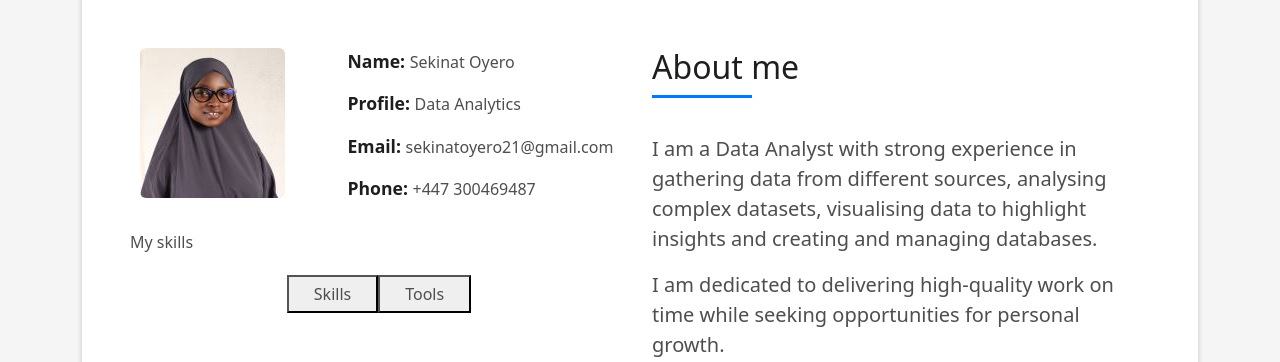
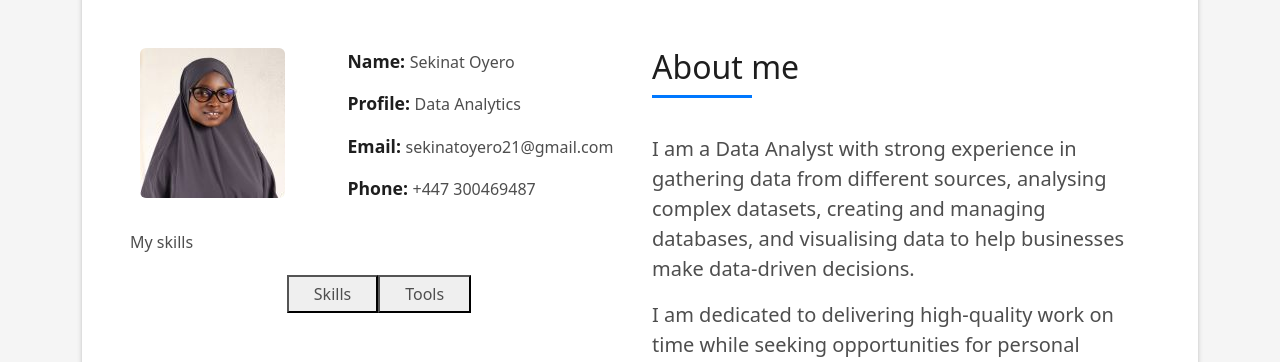
Before and after one commit to Sekinat-oyero/Sekinat-oyero.github.io, a plain HTML site: page index.html in a window 1280 px wide. Shown: the part 880-1242 px from the top of the page. Drawn offline with Linux system fonts and the light colour scheme.

Commit message:
update image

```diff
--- a/index.html
+++ b/index.html
@@ -237,7 +237,7 @@
                     </div>
                     <p class="lead">
                       I am a Data Analyst with strong experience in gathering data from different sources,
-                      analysing complex datasets, visualising data to highlight insights and creating and managing databases.
+                      analysing complex datasets, creating and managing databases, and  visualising data to help businesses make data-driven decisions.
                     </p>
                     <p class="lead">
                       I am dedicated to delivering high-quality work on time while seeking opportunities for personal growth.
```
Also changed, not shown: assets/img/PowerBI.png, assets/img/gcp.png.
